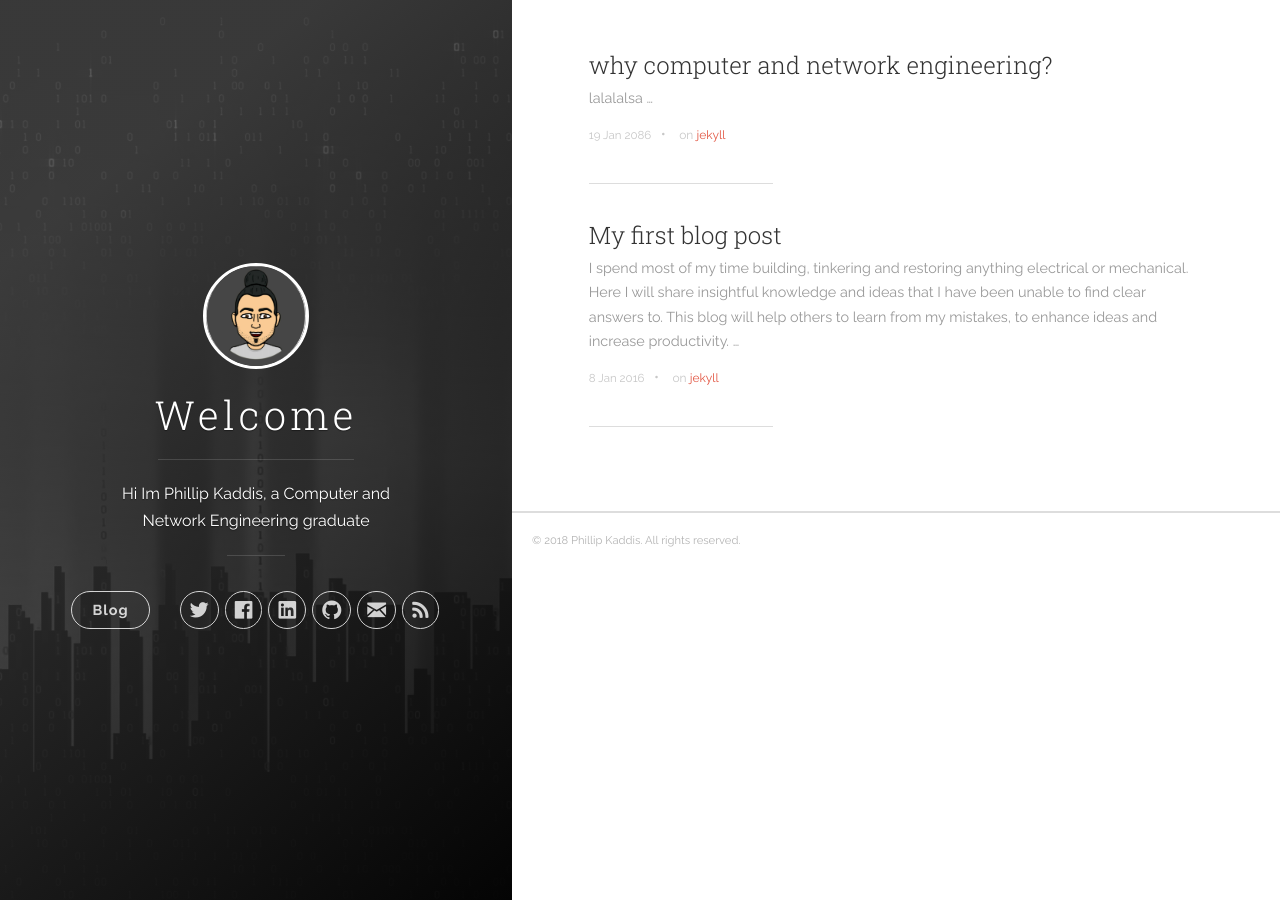
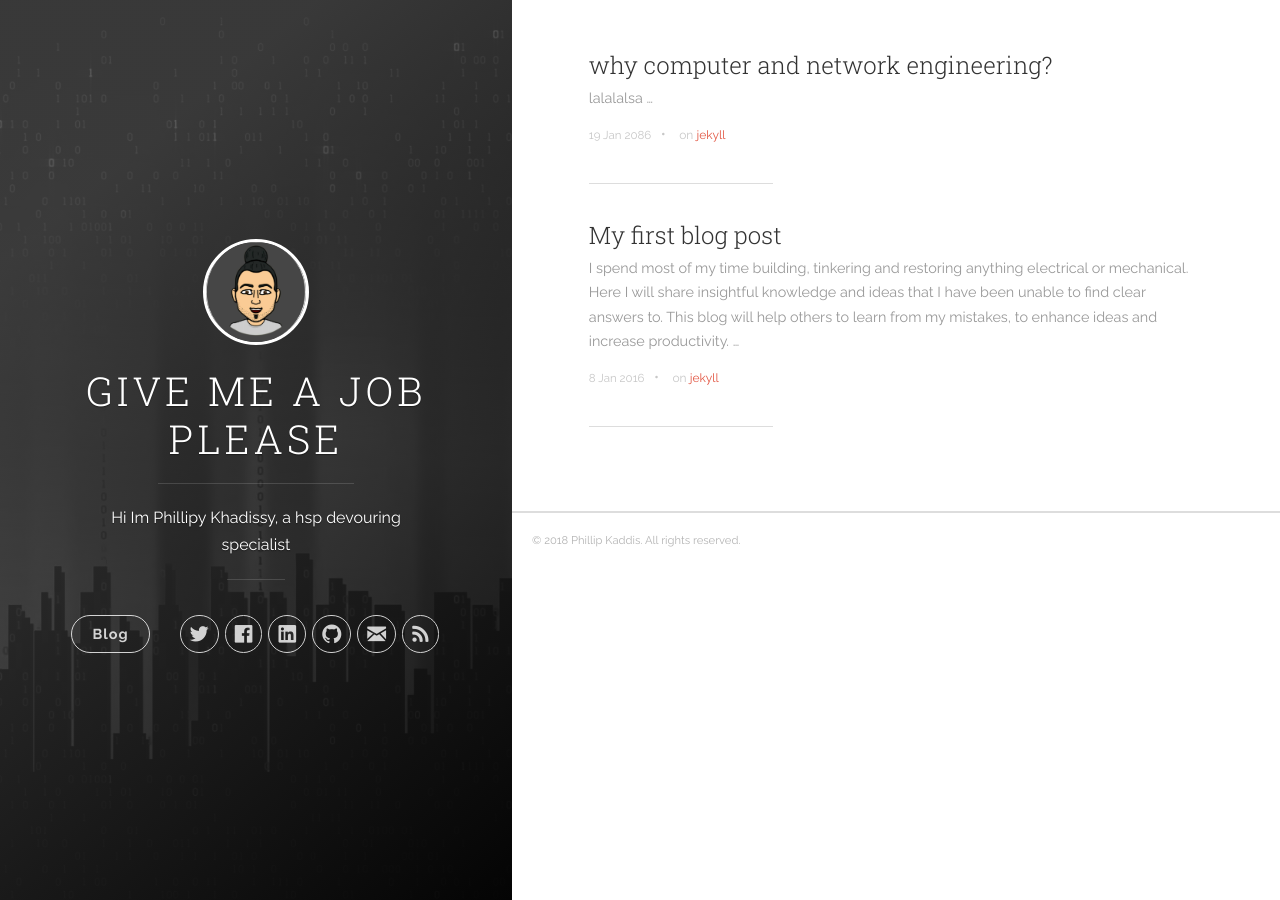
Before and after one commit to pkaddis/pkaddis.github.io, a Jekyll site: the page built from index.html, in a window 1280 px wide. Built offline with Jekyll 4.4.1, drawn with Linux system fonts in a browser that asks for light colours; nearby versions of some CDN libraries; the list of posts is cut into pages by our own code.

Commit message:
Update _config.yml

```diff
--- a/_config.yml
+++ b/_config.yml
@@ -1,6 +1,6 @@
 # Site settings
-title: Welcome
-description: 'Hi Im Phillip Kaddis, a Computer and Network Engineering graduate'
+title: GIVE ME A JOB PLEASE
+description: 'Hi Im Phillipy Khadissy, a hsp devouring specialist'
 url: 'http://joshgerdes.com/jekyll-uno'
 baseurl: ''
 # google_analytics: 'UA-XXXXXX-X'
```
